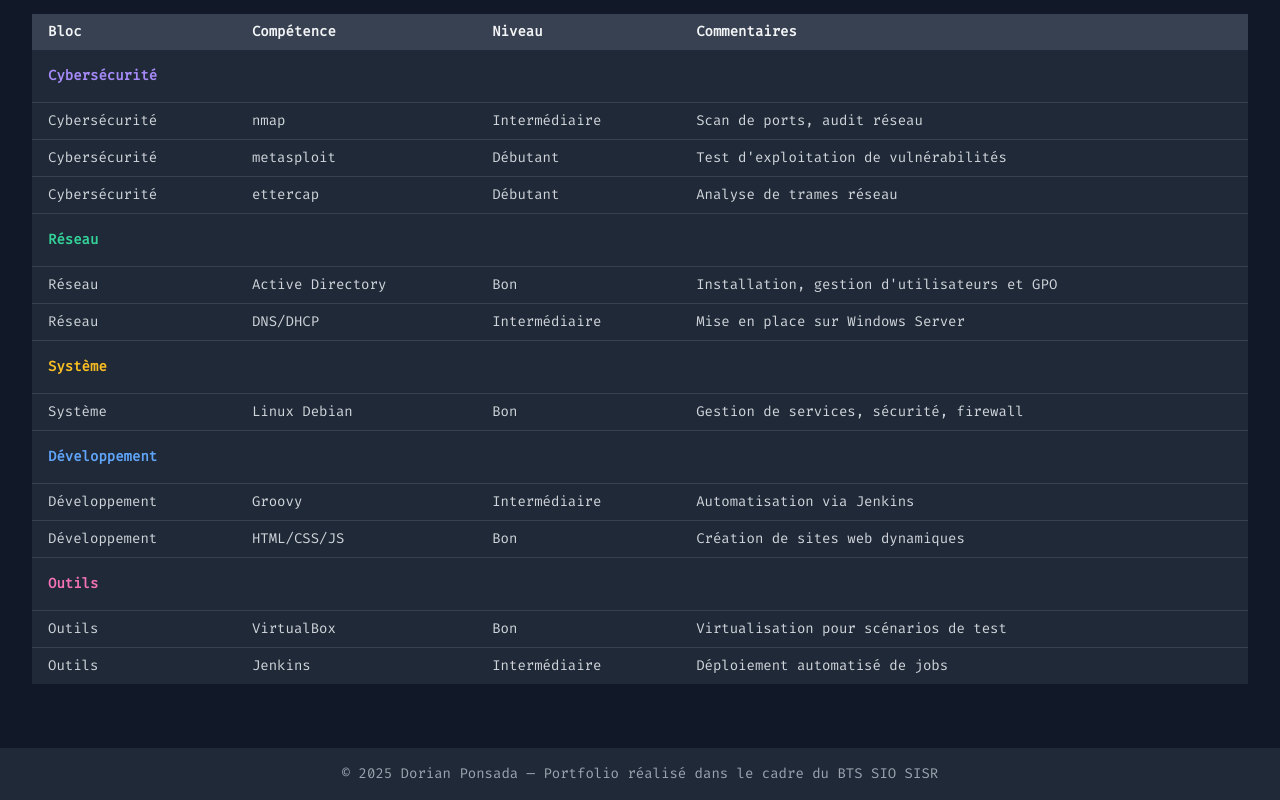
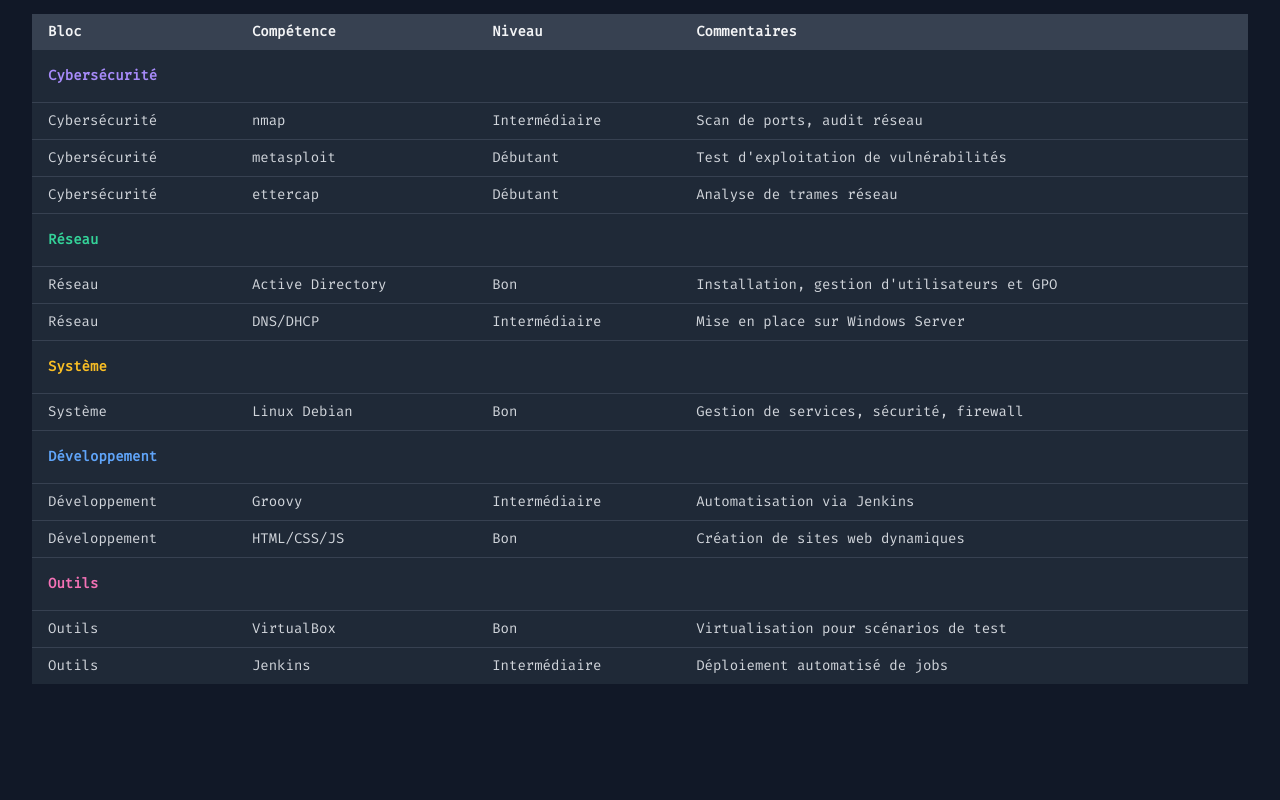
Before and after one commit to dorixnlelxphant/portfolio-e5, a plain HTML site: page competences.html in a window 1280 px wide. Shown: the part 318-1118 px from the top of the page. After the commit the page ends 1034 px from the top, so only its background shows below. Drawn offline with nearby package versions, Linux system fonts and the light colour scheme.

Commit message:
Update competences.html

```diff
--- a/competences.html
+++ b/competences.html
@@ -120,8 +120,5 @@
     </div>
   </main>
 
-  <footer class="bg-gray-800 text-center text-sm p-4 text-gray-400 mt-8">
-    © 2025 Dorian Ponsada — Portfolio réalisé dans le cadre du BTS SIO SISR
-  </footer>
 </body>
 </html>
```
